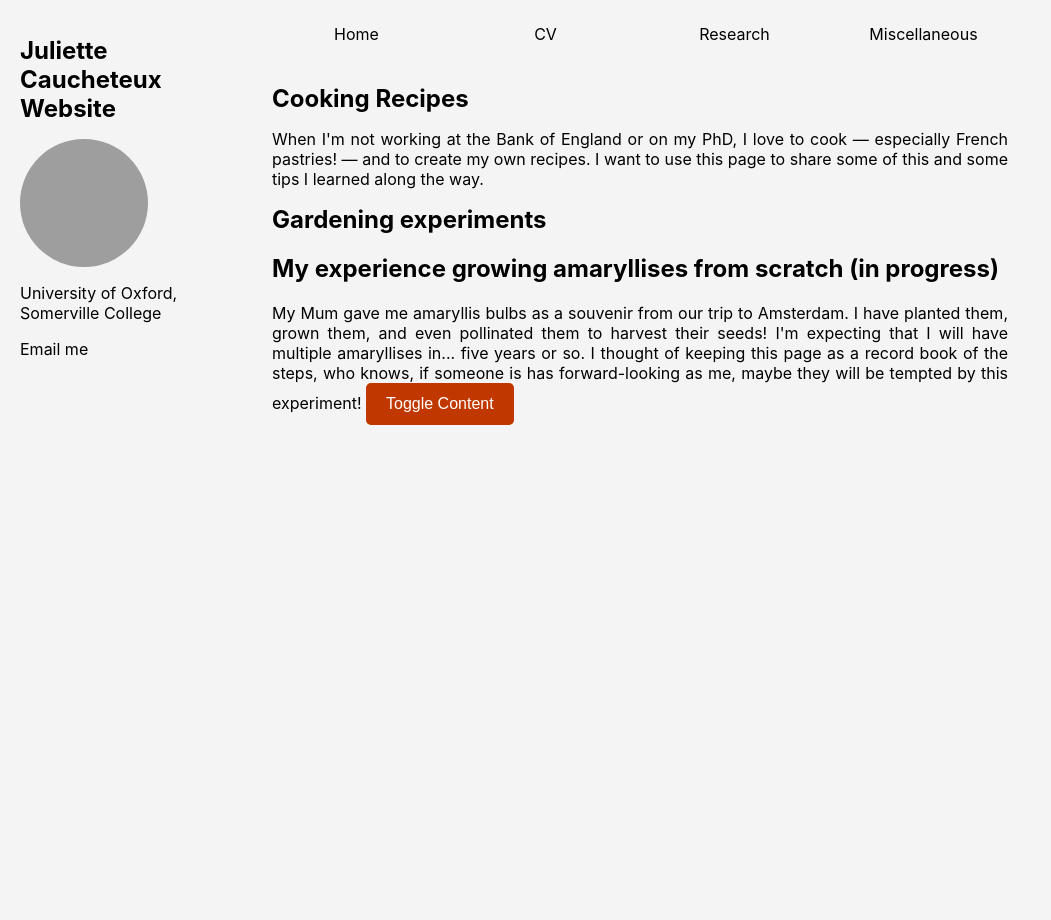
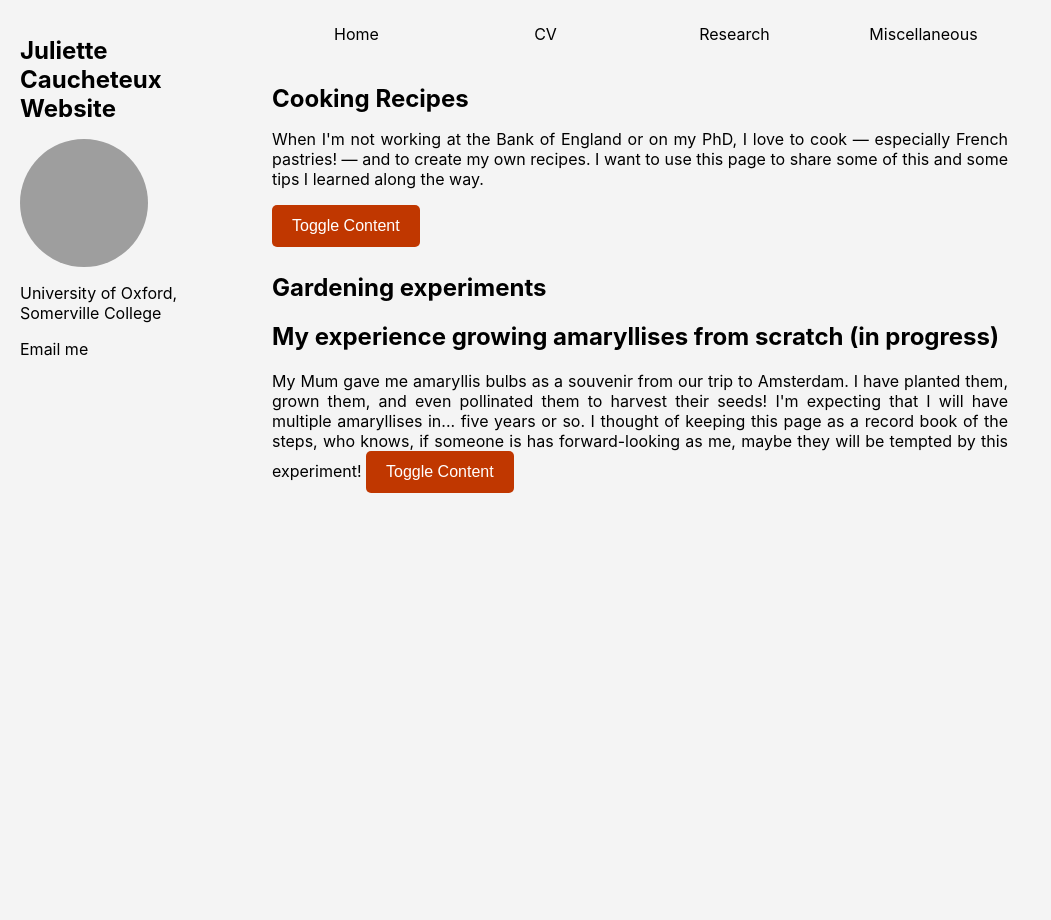
Before and after one commit to JulietteCx/juliettecx.github.io, a Jekyll site: the page built from _pages/miscellaneous.html, in a window 1280 px wide. Shown: the whole page, without its empty margins (0-1051 px from the left). Built offline with Jekyll 4.4.1, drawn with Linux system fonts in a browser that asks for light colours; grey boxes are pictures that could not be loaded.

Commit message:
Update miscellaneous.html

```diff
--- a/_pages/miscellaneous.html
+++ b/_pages/miscellaneous.html
@@ -36,6 +36,7 @@ author_profile: true
 
     <h1> Cooking Recipes </h1>
 <p>When I'm not working at the Bank of England or on my PhD, I love to cook — especially French pastries! — and to create my own recipes. I want to use this page to share some of this and some tips I learned along the way.</p>
+        <button class="toggle-btn" onclick="toggleContent('Cooking Recipes')">Toggle Content</button>
 
             <div id="Cooking Recipes" class="hidden">
 
```
